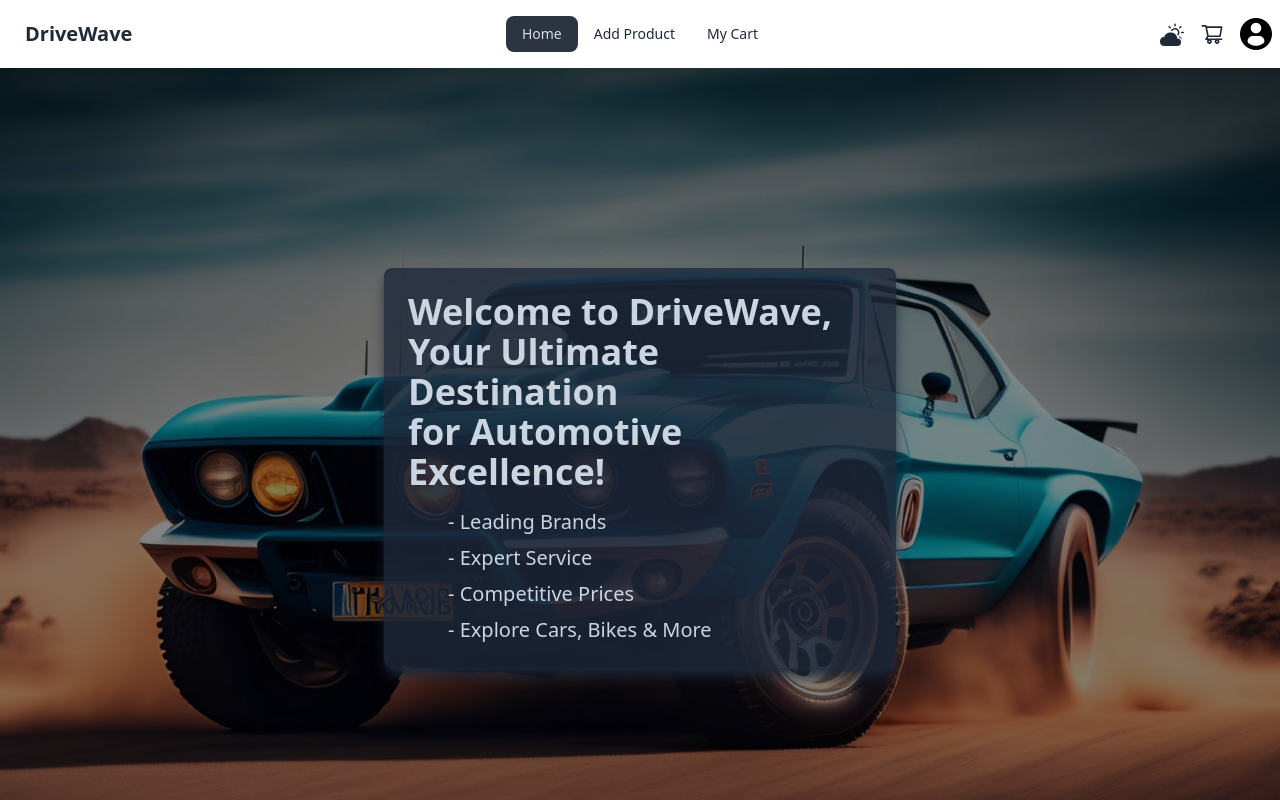
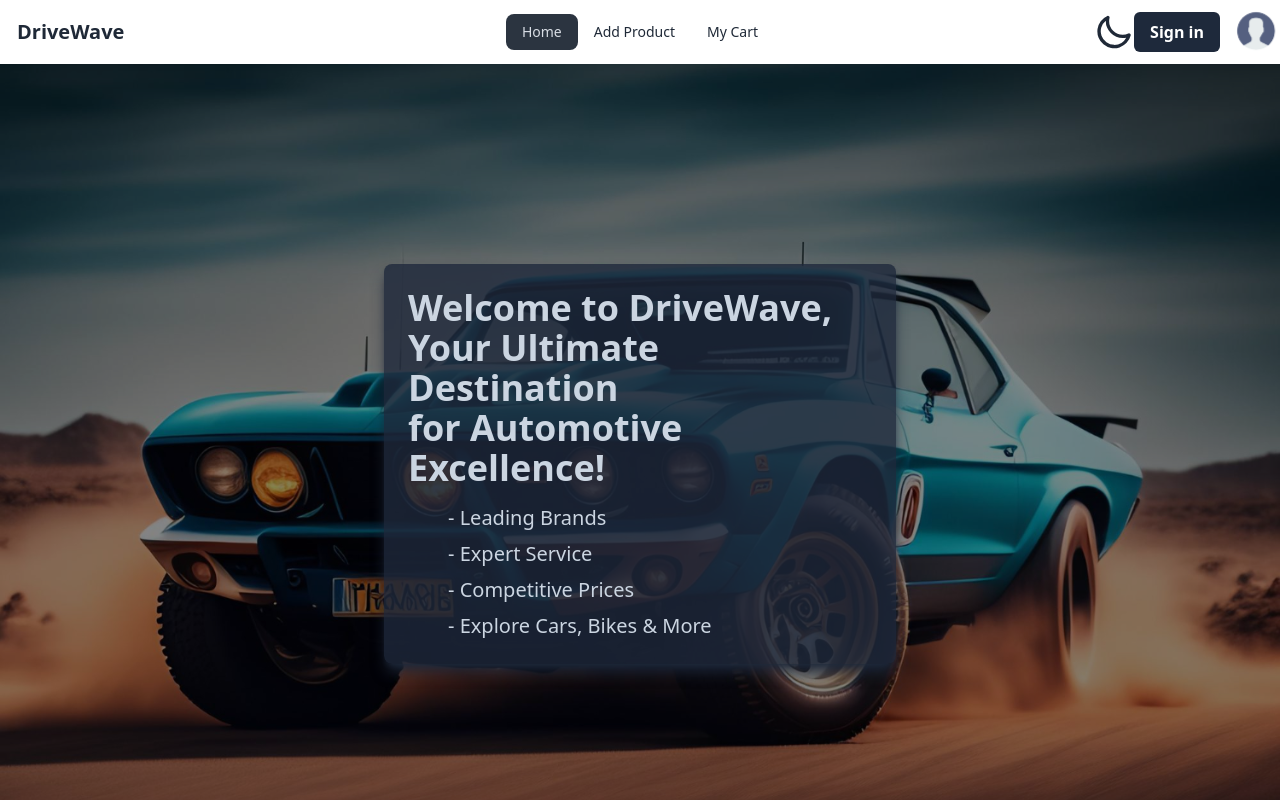
Before and after one commit to brcshakil1/assignment-10-drive-wave-client, a React (Vite) app: page / in a window 1280 px wide. Shown: the top 800 px of the page. Built offline with nearby package versions, Linux system fonts and the light colour scheme; no server answers.

Commit message:
done navbar and darkmood functionality

```diff
--- /dev/null
+++ b/src/components/BrandsFooter/BrandsFooter.jsx
@@ -0,0 +1,16 @@
+const BrandsFooter = () => {
+  return (
+    <div className="bg-black hidden md:block">
+      <div className="py-14 px-6 max-w-6xl mx-auto text-6xl flex flex-wrap items-center justify-center gap-10">
+        <h2>Toyota</h2>
+        <h2>Ford</h2>
+        <h2>BMW</h2>
+        <h2>Mercedes-Benz</h2>
+        <h2>Tesla</h2>
+        <h2>Honda</h2>
+      </div>
+    </div>
+  );
+};
+
+export default BrandsFooter;
--- a/src/components/Navbar/Navbar.jsx
+++ b/src/components/Navbar/Navbar.jsx
@@ -1,15 +1,25 @@
-import user from "../../assets/user/user.png";
-import { AiOutlineShoppingCart } from "react-icons/ai";
-import { BsCloudMoonFill, BsCloudSunFill } from "react-icons/bs";
-import PropTypes from "prop-types";
-import { NavLink } from "react-router-dom";
-import useTheme from "../../customHook/useTheme/useTheme";
+import { useContext, useEffect, useState } from "react";
+import userImg from "../../assets/user/user.png";
+// import { AiOutlineShoppingCart } from "react-icons/ai";
+// import { BsCloudMoonFill, BsCloudSunFill } from "react-icons/bs";
+import { Link, NavLink } from "react-router-dom";
+import { AuthContext } from "./../../providers/AuthProvider/AuthProvider";
+import toast from "react-hot-toast";
 
-const Navbar = ({ isDark, setIsDark }) => {
-  const { toggleTheme } = useTheme();
+const Navbar = () => {
+  const [theme, setTheme] = useState(
+    localStorage.getItem("theme") ? localStorage.getItem("theme") : "light"
+  );
+  const { user, logout } = useContext(AuthContext);
 
-  const handleDarkMode = () => {
-    setIsDark(!isDark);
+  const handleLogout = () => {
+    logout()
+      .then(() => {
+        toast.success("User logged out successfully!");
+      })
+      .catch((err) => {
+        toast.success(err.message);
+      });
   };
 
   const navLinks = (
@@ -23,12 +33,32 @@
       <li>
         <NavLink to="/myCart">My Cart</NavLink>
       </li>
+      {/* <li
+        className="md:hidden block cursor-pointer pl-3 py-1 hover:text-white"
+        onClick={handleLogout}
+      >
+        Sign out
+      </li> */}
     </>
   );
 
+  const handleToggle = (e) => {
+    if (e.target.checked) {
+      setTheme("dark");
+    } else {
+      setTheme("light");
+    }
+  };
+
+  useEffect(() => {
+    localStorage.setItem("theme", theme);
+    const localTheme = localStorage.getItem("theme");
+    document.querySelector("html").setAttribute("data-theme", localTheme);
+  }, [theme]);
+  console.log(user);
   return (
-    <div className="max-w-7xl mx-auto">
-      <div className="navbar bg-base-100">
+    <div className=" bg-base-100">
+      <div className="navbar bg-base-100 max-w-7xl mx-auto p-0">
         <div className="navbar-start">
           <div className="dropdown">
             <label tabIndex={0} className="btn btn-ghost lg:hidden">
@@ -51,36 +81,85 @@
               tabIndex={0}
               className="menu menu-sm dropdown-content mt-3 z-[1] p-2 shadow bg-base-100 rounded-box w-52"
             >
+              {user && (
+                <img
+                  className="w-8 h-8 ml-3 mt-2 block md:hidden rounded-full "
+                  src={user?.photoURL ? user?.photoURL : userImg}
+                  alt=""
+                />
+              )}
+              <p className="pb-3 pt-2 px-3 font-semibold block md:hidden">
+                {user?.displayName ? user?.displayName.slice(0, 16) : ""}
+              </p>
+
               {navLinks}
             </ul>
           </div>
-          <a className="btn btn-ghost normal-case text-xl">DriveWave</a>
+          <Link to="/">
+            <a className="btn btn-ghost normal-case text-xl">DriveWave</a>
+          </Link>
         </div>
         <div className="navbar-center hidden lg:flex">
           <ul className="menu menu-horizontal px-1">{navLinks}</ul>
         </div>
         <div className="navbar-end">
-          <div className="flex items-center gap-4">
-            <div
-              onClick={() => {
-                handleDarkMode();
-                toggleTheme();
-              }}
-              className=""
+          <label className="swap swap-rotate">
+            {/* this hidden checkbox controls the state */}
+            <input type="checkbox" onChange={handleToggle} />
+
+            {/* sun icon */}
+            <svg
+              className="swap-on fill-current w-10 h-10"
+              xmlns="http://www.w3.org/2000/svg"
+              viewBox="0 0 24 24"
             >
-              <BsCloudMoonFill
-                className={`text-2xl ${isDark ? "block" : "hidden"}`}
-              />
-              <BsCloudSunFill
-                className={`text-2xl ${isDark ? "hidden" : "block"}`}
-              />
-            </div>
-            <div className="cursor-pointer">
-              <AiOutlineShoppingCart className="text-2xl" />
-            </div>
-            <div>
-              <img className="w-8 cursor-pointer" src={user} alt="" />
-            </div>
+              <path d="M5.64,17l-.71.71a1,1,0,0,0,0,1.41,1,1,0,0,0,1.41,0l.71-.71A1,1,0,0,0,5.64,17ZM5,12a1,1,0,0,0-1-1H3a1,1,0,0,0,0,2H4A1,1,0,0,0,5,12Zm7-7a1,1,0,0,0,1-1V3a1,1,0,0,0-2,0V4A1,1,0,0,0,12,5ZM5.64,7.05a1,1,0,0,0,.7.29,1,1,0,0,0,.71-.29,1,1,0,0,0,0-1.41l-.71-.71A1,1,0,0,0,4.93,6.34Zm12,.29a1,1,0,0,0,.7-.29l.71-.71a1,1,0,1,0-1.41-1.41L17,5.64a1,1,0,0,0,0,1.41A1,1,0,0,0,17.66,7.34ZM21,11H20a1,1,0,0,0,0,2h1a1,1,0,0,0,0-2Zm-9,8a1,1,0,0,0-1,1v1a1,1,0,0,0,2,0V20A1,1,0,0,0,12,19ZM18.36,17A1,1,0,0,0,17,18.36l.71.71a1,1,0,0,0,1.41,0,1,1,0,0,0,0-1.41ZM12,6.5A5.5,5.5,0,1,0,17.5,12,5.51,5.51,0,0,0,12,6.5Zm0,9A3.5,3.5,0,1,1,15.5,12,3.5,3.5,0,0,1,12,15.5Z" />
+            </svg>
+
+            {/* moon icon */}
+            <svg
+              className="swap-off fill-current w-10 h-10"
+              xmlns="http://www.w3.org/2000/svg"
+              viewBox="0 0 24 24"
+            >
+              <path d="M21.64,13a1,1,0,0,0-1.05-.14,8.05,8.05,0,0,1-3.37.73A8.15,8.15,0,0,1,9.08,5.49a8.59,8.59,0,0,1,.25-2A1,1,0,0,0,8,2.36,10.14,10.14,0,1,0,22,14.05,1,1,0,0,0,21.64,13Zm-9.5,6.69A8.14,8.14,0,0,1,7.08,5.22v.27A10.15,10.15,0,0,0,17.22,15.63a9.79,9.79,0,0,0,2.1-.22A8.11,8.11,0,0,1,12.14,19.73Z" />
+            </svg>
+          </label>
+          {user ? (
+            <button
+              onClick={handleLogout}
+              className="mr-3 bg-slate-800 text-white font-semibold py-2 px-4 rounded-md"
+            >
+              Sign out
+            </button>
+          ) : (
+            <Link to="/signIn">
+              <button className="mr-3 bg-slate-800 text-white font-semibold py-2 px-4 rounded-md">
+                Sign in
+              </button>
+            </Link>
+          )}
+          <div className="dropdown dropdown-end hidden md:block">
+            <label tabIndex={0} className="btn btn-ghost btn-circle avatar">
+              <div className="w-10 rounded-full">
+                <img src={user?.photoURL ? user?.photoURL : userImg} />
+              </div>
+            </label>
+            {user && (
+              <ul
+                tabIndex={0}
+                className="menu menu-sm dropdown-content mt-3 z-[1] p-2 shadow bg-base-100 rounded-box w-52"
+              >
+                <li>
+                  <a className="justify-between">
+                    {user?.displayName ? user?.displayName : ""}
+                  </a>
+                </li>
+                <li onClick={handleLogout}>
+                  <a>Logout</a>
+                </li>
+              </ul>
+            )}
           </div>
         </div>
       </div>
@@ -88,9 +167,4 @@
   );
 };
 
-Navbar.propTypes = {
-  isDark: PropTypes.bool,
-  setIsDark: PropTypes.func,
-};
-
 export default Navbar;
--- a/src/customHook/useTheme/useTheme.js
+++ /dev/null
@@ -1,31 +0,0 @@
-import { useEffect, useState } from "react";
-
-const themes = {
-  dark: "light",
-  light: "dark",
-};
-
-const useTheme = () => {
-  const [theme, setTheme] = useState("dark");
-
-  const toggleTheme = () => {
-    const _theme = themes[theme];
-    localStorage.setItem("theme", _theme);
-    updateTheme(_theme);
-  };
-
-  const updateTheme = (name) => {
-    setTheme(name);
-    document.querySelector("html")?.classList.remove(themes[name]);
-
-    document.querySelector("html")?.classList.add(name);
-  };
-  useEffect(() => {
-    const _theme = localStorage.getItem("theme") || "dark";
-    updateTheme(_theme);
-  }, []);
-
-  return { theme, toggleTheme };
-};
-
-export default useTheme;
--- a/src/pages/BrandProducts/BrandProducts.jsx
+++ b/src/pages/BrandProducts/BrandProducts.jsx
@@ -1,6 +1,7 @@
 import { useEffect, useState } from "react";
-import { useParams } from "react-router-dom";
+import { Link, useParams } from "react-router-dom";
 import BrandProduct from "./../../components/BrandProduct/BrandProduct";
+import Navbar from "../../components/Navbar/Navbar";
 
 const BrandProducts = () => {
   const [allBrandsProducts, setAllBrandsProducts] = useState([]);
@@ -24,12 +25,30 @@
 
   return (
     <div className="max-w-7xl mx-auto p-4">
-      <h2>Products</h2>
-      <div className="grid grid-cols-1 lg:grid-cols-2 gap-5">
-        {brandProducts.map((product) => (
-          <BrandProduct key={product._id} product={product} />
-        ))}
-      </div>
+      <Navbar />
+      {brandProducts.length ? (
+        <div className="py-10">
+          <div className="grid grid-cols-1 lg:grid-cols-2 gap-5">
+            {brandProducts.map((product) => (
+              <BrandProduct key={product._id} product={product} />
+            ))}
+          </div>
+        </div>
+      ) : (
+        <div className=" h-[80vh] grid place-items-center">
+          <div className="flex flex-col  items-center">
+            <h2 className="text-2xl font-bold">
+              We don{`'`}t have {name}
+              {`'`}s products yet.
+            </h2>
+            <Link to="/">
+              <button className="border-2 border-black hover:border-slate-800 text-black hover:text-white py-2 px-4 rounded-md mt-5 hover:bg-slate-800 translate-bg duration-300 ease-in-out font-bold">
+                Go To Home
+              </button>
+            </Link>
+          </div>
+        </div>
+      )}
     </div>
   );
 };
--- a/src/pages/UpdateProduct/UpdateProduct.jsx
+++ b/src/pages/UpdateProduct/UpdateProduct.jsx
@@ -115,7 +115,8 @@
                 >
                   <option value="car">Car</option>
                   <option value="jeep">Jeep</option>
-                  <option value="motorcycle">Motorcycle</option>
+                  <option value="SUV">SUV</option>
+                  <option value="truck">Truck</option>
                 </select>
               </div>
               <div className="form-control">
--- a/src/routes/PrivetRoute.jsx
+++ b/src/routes/PrivetRoute.jsx
@@ -18,7 +18,7 @@
   if (user) {
     return children;
   }
-  return <Navigate state={location.pathname} to="/login"></Navigate>;
+  return <Navigate state={location.pathname} to="/signIn"></Navigate>;
 };
 
 PrivetRoute.propTypes = {
--- a/tailwind.config.js
+++ b/tailwind.config.js
@@ -5,4 +5,5 @@
     extend: {},
   },
   plugins: [require("daisyui")],
+  themes: ["light", "dark"],
 };
```
Also changed, not shown: src/pages/SignIn/SignIn.jsx (+10 -12 lines), src/pages/SignUp/SignUp.jsx (+10 -11 lines), src/assets/user/user.png.
